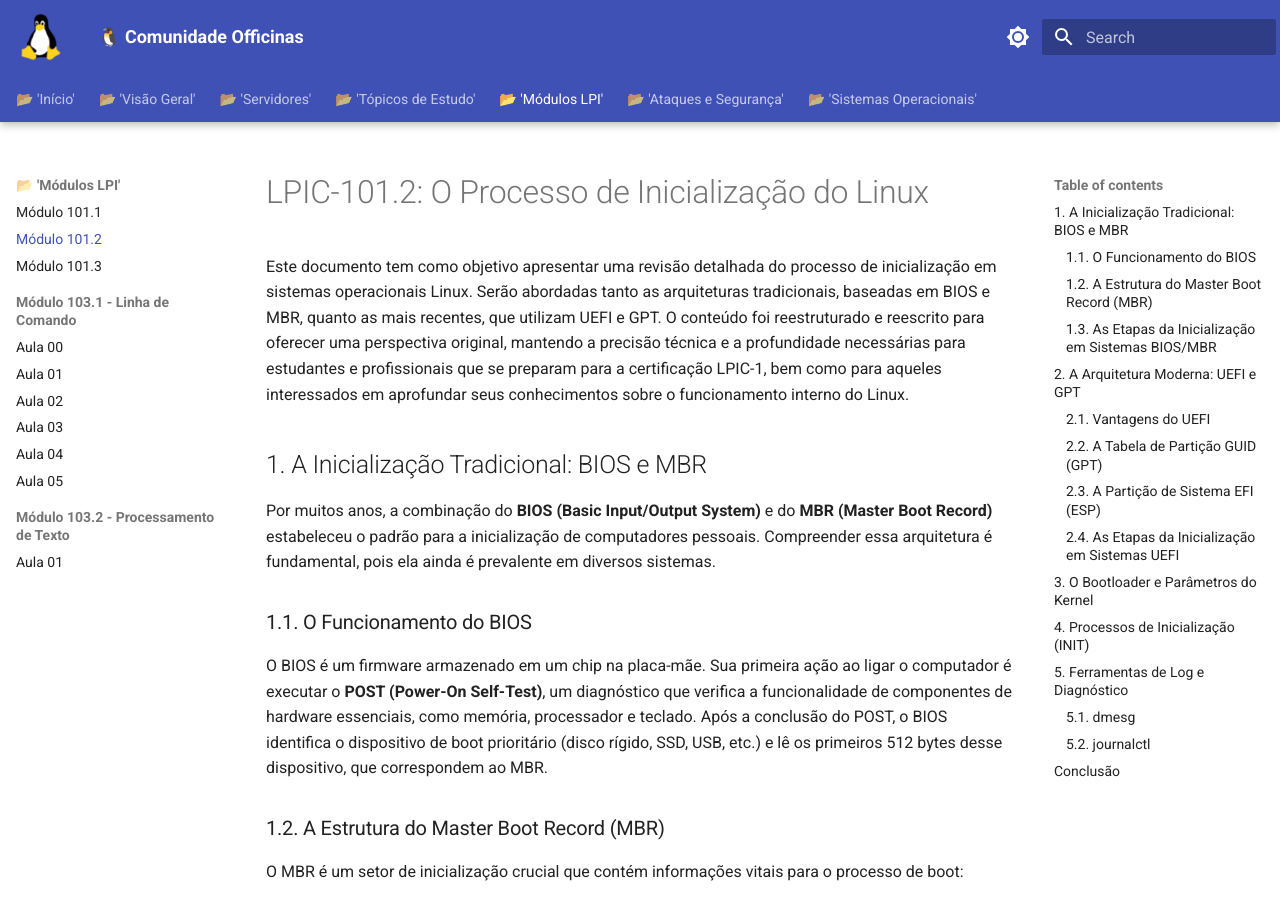
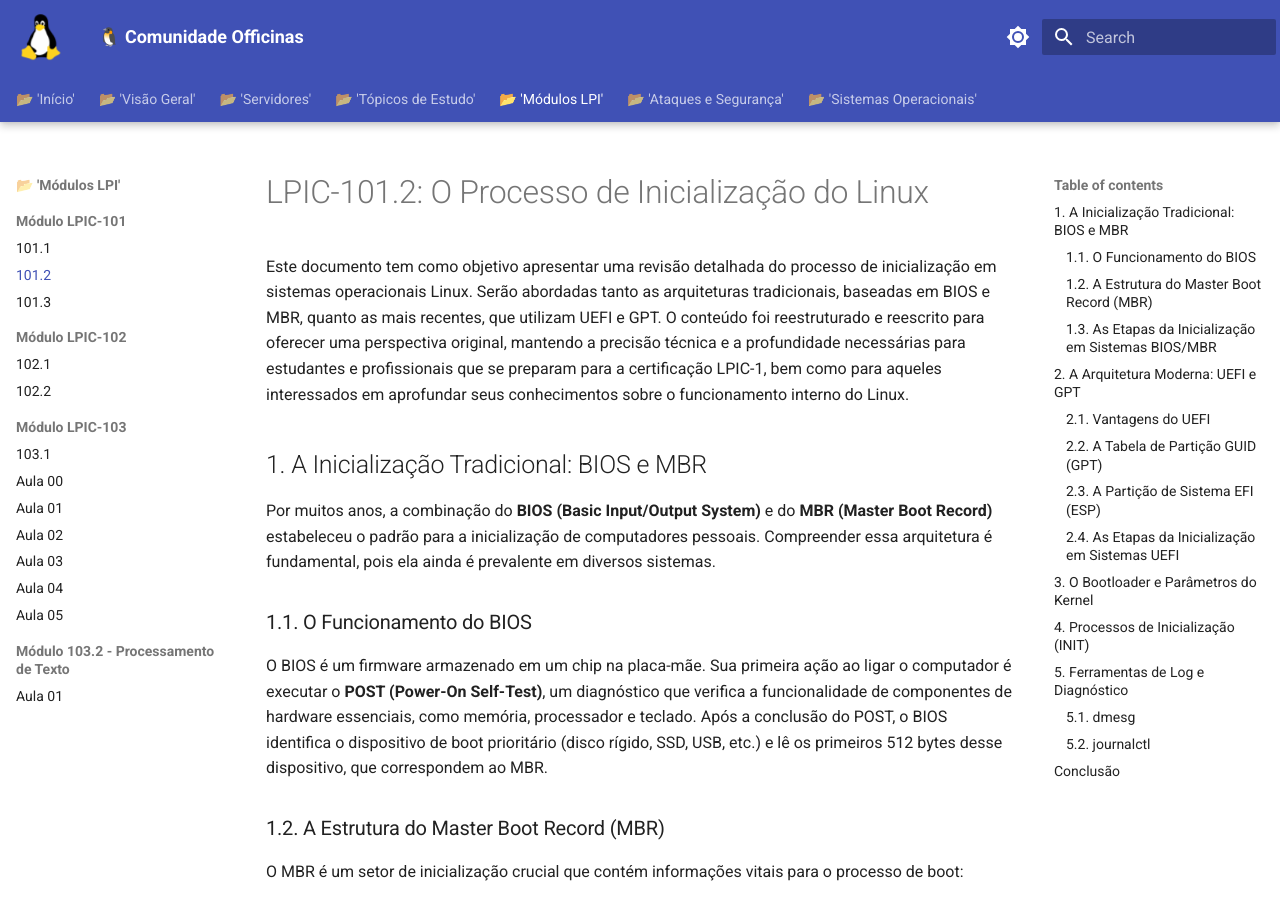
Before and after one commit to educharquero/officinas, an MkDocs documentation site: the page built from docs/LPIC-101.2_Processo_de_inicializacao_do_linux.md, in a window 1280 px wide and 900 px high. Built offline with MkDocs 1.6.1 and Material for MkDocs 9.7.7, drawn with Linux system fonts in a browser that asks for light colours.

Commit message:
Atualizacao

```diff
--- a/mkdocs.yml
+++ b/mkdocs.yml
@@ -45,10 +45,15 @@ nav:
 
   - 📂 'Módulos LPI':
 
-    - 'Módulo 101.1': 'LPIC-101.1_identificacao_e_configuracao_de_Hardware.md'
-    - 'Módulo 101.2': 'LPIC-101.2_processo_de_inicializacao_do_linux.md'
-    - 'Módulo 101.3': 'LPIC-101.3_runlevel_shutdown_e_reboot.md'
-    - 'Módulo 103.1 - Linha de Comando':
+    - 'Módulo LPIC-101':
+      - '101.1': 'LPIC-101.1_Identificacao_e_configuracao_de_hardware.md'
+      - '101.2': 'LPIC-101.2_Processo_de_inicializacao_do_linux.md'
+      - '101.3': 'LPIC-101.3_Runlevel_shutdown_e_reboot.md'
+    - 'Módulo LPIC-102':
+      - '102.1': 'LPIC-102.1_Particionamento_de_discos.md'
+      - '102.2': 'LPIC-102.2_processo_de_inicializacao_do_linux.md'
+    - 'Módulo LPIC-103':
+      - '103.1': 'LPIC-103.1_Linha_de_comando.md'
       - 'Aula 00': 'Modulo_103.1-aula00.md'
       - 'Aula 01': 'Modulo_103.1-aula01.md'
       - 'Aula 02': 'Modulo_103.1-aula02.md'
```
Also changed, not shown: docs/index.md (+3 -3 lines), docs/LPIC-101.1_Identificacao_e_configuracao_de_rardware.md (renamed from docs/LPIC-101.1_identificacao_e_configuracao_de_Hardware.md), docs/LPIC-101.2_Processo_de_inicializacao_do_linux.md (renamed from docs/LPIC-101.2_processo_de_inicializacao_do_linux.md), docs/LPIC-101.3_Runlevel_shutdown_e_reboot.md (renamed from docs/LPIC-101.3_runlevel_shutdown_e_reboot.md), site/search/search_index.json.
